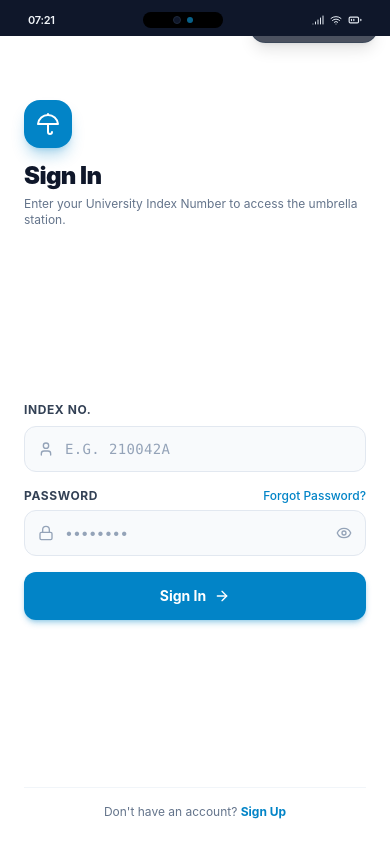
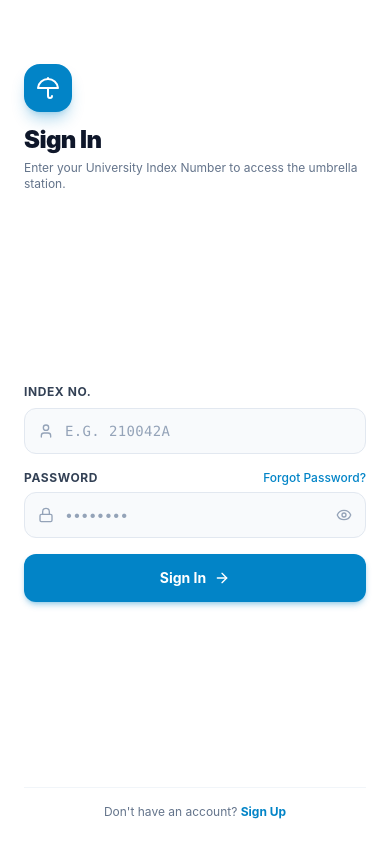
Before and after one commit to Darkempire2017/Term-1-project, a Next.js app: page /login in a window 390 px wide. Built offline with nearby package versions, Linux system fonts and the light colour scheme.

Commit message:
fix(ui): remove phone mockup container, fake status bar, and dev pill for clean native mobile UI

```diff
--- a/app/layout.tsx
+++ b/app/layout.tsx
@@ -1,12 +1,17 @@
-import type { Metadata } from 'next';
+import type { Metadata, Viewport } from 'next';
 import './globals.css';
-import { PhoneHeader } from '@/components/PhoneHeader';
-import { DevToolbar } from '@/components/DevToolbar';
 import { ViewModeProvider } from '@/components/ViewModeContext';
 
 export const metadata: Metadata = {
-  title: 'Astrix - Smart Umbrella System (UoM)',
+  title: 'Astrix - Smart Umbrella System',
   description: 'IoT Smart Umbrella Borrowing System - University of Moratuwa',
+};
+
+export const viewport: Viewport = {
+  width: 'device-width',
+  initialScale: 1,
+  maximumScale: 1,
+  userScalable: false,
 };
 
 export default function RootLayout({
@@ -16,21 +21,12 @@ export default function RootLayout({
 }) {
   return (
     <html lang="en">
-      <body className="bg-slate-950 text-slate-800 antialiased flex flex-col items-center justify-center min-h-screen sm:p-6 selection:bg-sky-500 selection:text-white">
+      <body className="bg-slate-100 text-slate-800 antialiased min-h-screen selection:bg-sky-500 selection:text-white flex justify-center">
         <ViewModeProvider>
-          {/* View Mode Controller */}
-          <DevToolbar />
-
-          {/* Desktop Smartphone Container Frame */}
-          <div className="w-full max-w-md min-h-screen sm:min-h-[844px] sm:max-h-[880px] bg-white sm:rounded-[44px] shadow-[0_25px_60px_-15px_rgba(0,0,0,0.7)] flex flex-col relative overflow-hidden sm:border-[8px] sm:border-slate-900">
-            {/* Simulated Mobile Status Bar */}
-            <PhoneHeader />
-
-            {/* Screen Content Viewport */}
-            <div className="flex-1 flex flex-col overflow-y-auto relative bg-slate-50">
-              {children}
-            </div>
-          </div>
+          {/* Native Edge-to-Edge Mobile Viewport */}
+          <main className="w-full max-w-md min-h-screen bg-white shadow-sm flex flex-col relative overflow-x-hidden">
+            {children}
+          </main>
         </ViewModeProvider>
       </body>
     </html>
```
